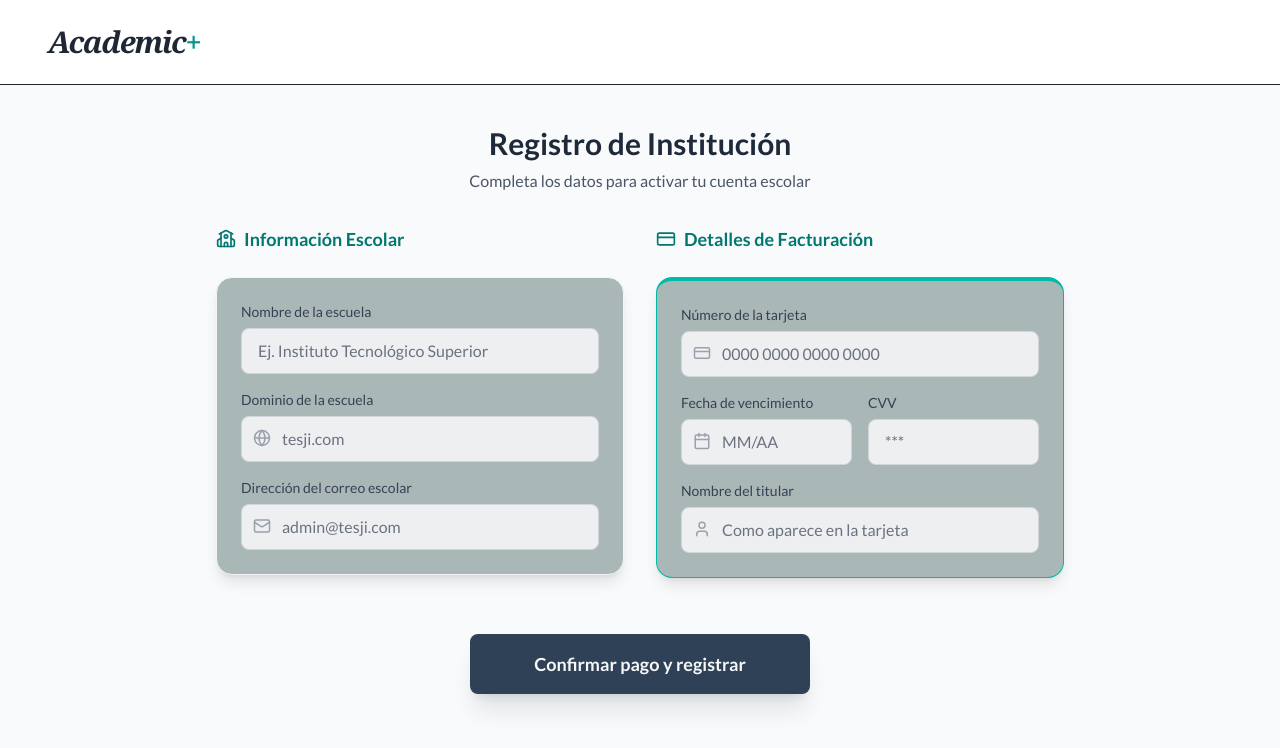
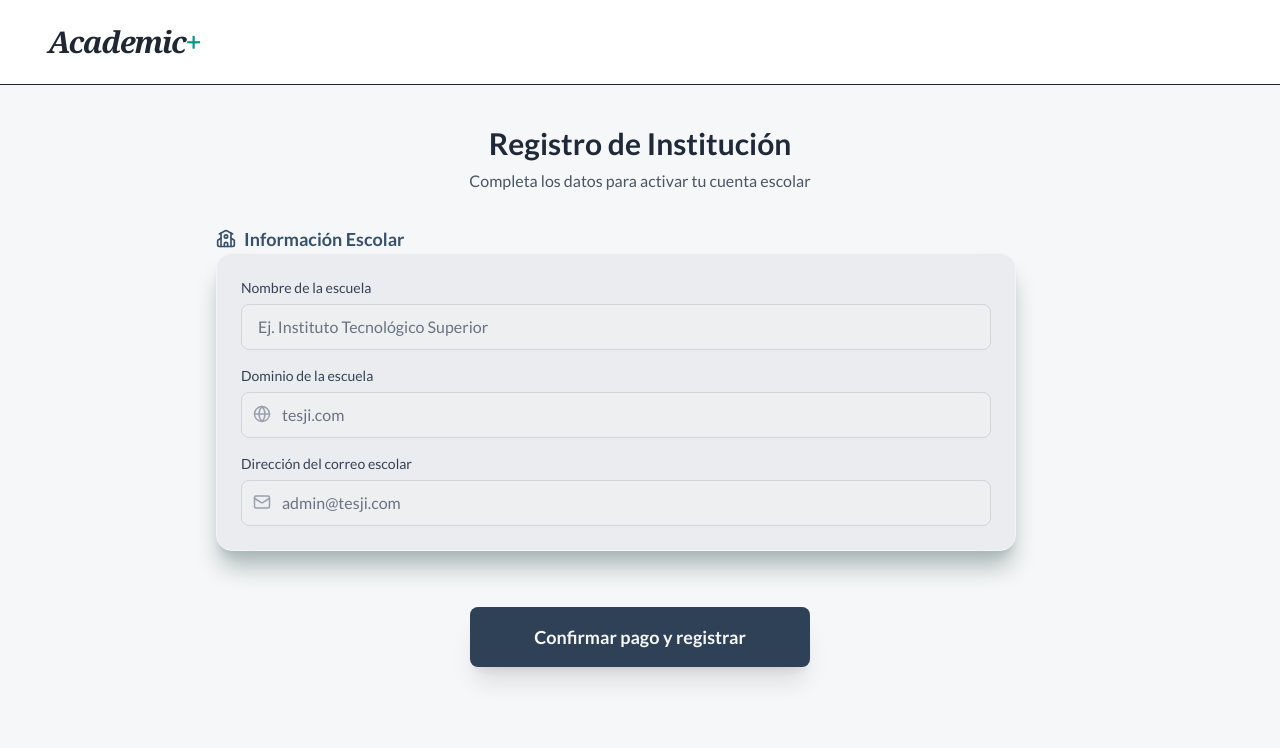
Before and after one commit to LuisJoseCastro/Sistema-Control-Esdcolar, a React (Vite) app in the folder Control-Escolar-Front/: page /register-school in a window 1280 px wide. Shown: the top 748 px of the page. Built offline with nearby package versions, Linux system fonts and the light colour scheme.

Commit message:
Se corrigion el archivo para los planes de pago.

```diff
--- a/Control-Escolar-Front/src/pages/public/PlansPage.tsx
+++ b/Control-Escolar-Front/src/pages/public/PlansPage.tsx
@@ -78,7 +78,7 @@ export const PlansPage: React.FC = () => {
           {/* PLAN GRATUITO */}
           <Card
             className={`bg-whiteBg-100 shadow-grayDark-300 shadow-xl w-full md:w-1/2 transition-all duration-300 ${selectedPlan === 'gratuito' ? 'ring-4 ring-main-600 scale-105' : 'bg-blue-50/30'}`}
-            header={<div className="text-center w-full">Plan Gratuito</div>}
+            header={<div className="text-center w-full">BASIC</div>}
           >
             <ul className="space-y-4 mb-8 text-left">
               <li className="flex items-center text-gray-500"><X className="text-red-500 mr-2 w-5 h-5" /> Reportes completos (PDF, Excel)</li>
@@ -99,7 +99,7 @@ export const PlansPage: React.FC = () => {
           {/* PLAN DE PAGO */}
           <Card
             className={`w-full bg-whiteBg-100 shadow-grayDark-300 shadow-xl md:w-1/2 transition-all duration-300 ${selectedPlan === 'pago' ? 'ring-4 ring-main-600 scale-105' : ''}`}
-            header={<div className="text-center w-full">Plan De Pago</div>}
+            header={<div className="text-center w-full">PRO</div>}
           >
             <ul className="space-y-4 mb-8 text-left">
               <li className="flex items-center"><Check className="text-green-500 mr-2 w-5 h-5" /> Reportes completos (PDF, Excel)</li>
--- a/Control-Escolar-Front/src/pages/public/RegisterSchoolPage.tsx
+++ b/Control-Escolar-Front/src/pages/public/RegisterSchoolPage.tsx
@@ -48,7 +48,7 @@ export const RegisterSchoolPage: React.FC = () => {
   };
 
   return (
-    <div className="min-h-screen bg-gray-50 pb-12">
+    <div className="min-h-screen bg-whiteBg-50 pb-12">
       {/* Header */}
       <header className="px-12 py-6 bg-white border-b mb-10">
         <h1 className="text-3xl font-serif italic font-bold tracking-tighter">
@@ -63,15 +63,14 @@ export const RegisterSchoolPage: React.FC = () => {
         </div>
 
         <form onSubmit={handleConfirmPayment} className="space-y-8">
-          <div className="grid grid-cols-1 md:grid-cols-2 gap-8">
-
+          <div className="flex justi">
             {/* SECCIÓN: DATOS DE LA ESCUELA */}
-            <section className="space-y-6">
-              <h3 className="text-lg font-semibold flex items-center gap-2 text-teal-700">
+            <section className="w-200">
+              <h3 className="text-lg font-semibold flex items-center gap-2 text-main-700">
                 <School size={20} /> Información Escolar
               </h3>
 
-              <Card className="p-6 space-y-4">
+              <Card className="p-6 space-y-4 bg-whiteBg-100 shadow-grayDark-300 shadow-xl">
                 <Input
                   label="Nombre de la escuela"
                   name="schoolName"
@@ -100,52 +99,6 @@ export const RegisterSchoolPage: React.FC = () => {
                 />
               </Card>
             </section>
-
-            {/* SECCIÓN: DATOS DE PAGO */}
-            <section className="space-y-6">
-              <h3 className="text-lg font-semibold flex items-center gap-2 text-teal-700">
-                <CreditCard size={20} /> Detalles de Facturación
-              </h3>
-
-              <Card className="p-6 space-y-4 border-t-4 border-teal-500">
-                <Input
-                  label="Número de la tarjeta"
-                  name="cardNumber"
-                  placeholder="0000 0000 0000 0000"
-                  icon={<CreditCard size={18} />}
-                  required
-                  onChange={handleChange}
-                />
-
-                <div className="grid grid-cols-2 gap-4">
-                  <Input
-                    label="Fecha de vencimiento"
-                    name="expiryDate"
-                    placeholder="MM/AA"
-                    icon={<Calendar size={18} />}
-                    required
-                    onChange={handleChange}
-                  />
-                  <Input
-                    label="CVV"
-                    name="cvv"
-                    type="password"
-                    placeholder="***"
-                    maxLength={3}
-                    required
-                  />
-                </div>
-
-                <Input
-                  label="Nombre del titular"
-                  name="cardHolder"
-                  placeholder="Como aparece en la tarjeta"
-                  icon={<User size={18} />}
-                  required
-                  onChange={handleChange}
-                />
-              </Card>
-            </section>
           </div>
 
           <div className="flex justify-center pt-6">
@@ -161,7 +114,7 @@ export const RegisterSchoolPage: React.FC = () => {
       </main>
 
       {/* MODAL DE VERIFICACIÓN (Loading) */}
-      <Modal isOpen={isVerifying} onClose={() => {}} title="Verificando Pago">
+      <Modal isOpen={isVerifying} onClose={() => { }} title="Verificando Pago">
         <div className="flex flex-col items-center justify-center py-12">
           <LoadingSpinner className="w-16 h-16 text-teal-600 mb-6" />
           <p className="text-xl font-medium text-gray-700">Procesando su pago...</p>
```
